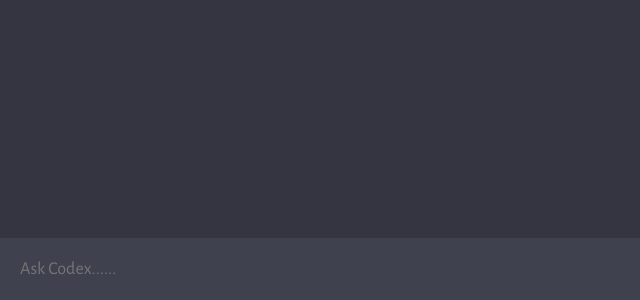
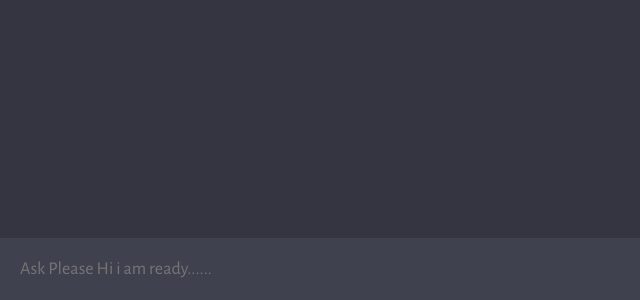
Before and after one commit to Ani33633/codexs, a website built with Vite: page client/index.html in a window 1280 px wide. Shown: the part 500-800 px from the top of the page, 0-640 px from the left. Built offline with nearby package versions, Linux system fonts and the light colour scheme.

Commit message:
index.html

```diff
--- a/client/index.html
+++ b/client/index.html
@@ -14,7 +14,7 @@
 
 
       <form >
-        <textarea name="prompt" cols="1" rows="1" placeholder="Ask Codex......"></textarea>
+        <textarea name="prompt" cols="1" rows="1" placeholder="Ask Please Hi i am ready......"></textarea>
        <button type="submit"><img src="assets/send.svg"/></button>
       </form>
 
--- a/client/style.css
+++ b/client/style.css
@@ -5,10 +5,11 @@
   padding: 0;
   box-sizing: border-box;
   font-family: "Alegreya Sans", sans-serif;
+
 }
 
 body {
-  background: #343641;
+  background: #343541;
 }
 
 #app {
```
